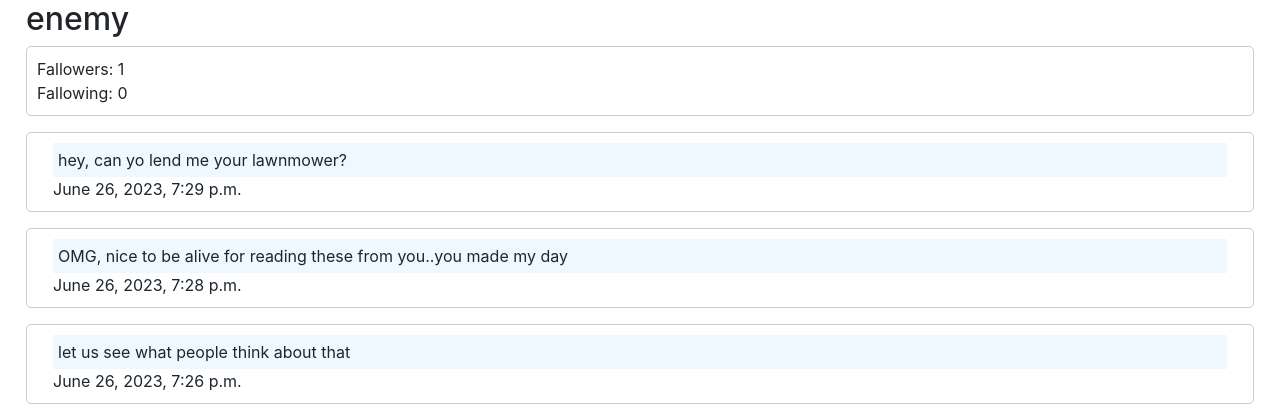
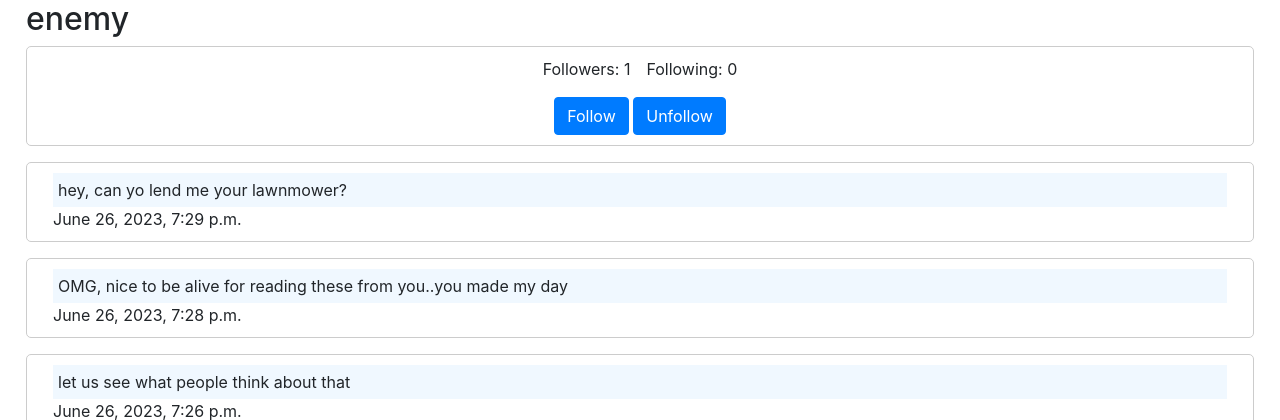
Before and after one commit to jotasenator/project4, a Django app: a page that uses network/templates/network/profile.html in a window 1280 px wide. Shown: the part 66-486 px from the top of the page. Run offline with Django 3.2, Linux system fonts and the light colour scheme; data comes from the database, SQL or seed files in the repository; both versions use the stored data as it was after the commit; some libraries are stand-ins or nearby versions.

Commit message:
Style the followers and buttons

```diff
--- a/network/templates/network/profile.html
+++ b/network/templates/network/profile.html
@@ -4,9 +4,18 @@
 <h2 class="ml-3">{{profile_user.username}}</h2>
 <div>
     <div class="new-post">
-        <p>Fallowers: {{fallowers}}</p>
-        <p>Fallowing: {{fallowings}} </p>
+        <div class="d-flex align-items-center flex-column">
+            <div class="d-flex">
+                <p class="mr-3">Followers: {{followers}}</p>
+                <p>Following: {{followings}} </p>
+            </div>
+            <div class="mt-3">
+                <button class="btn btn-primary">Follow</button>
+                <button class="btn btn-primary">Unfollow</button>
+            </div>
+        </div>
     </div>
+
     {% for post in page_obj%}
     <div class="card-body new-post mt-3">
         <!-- <h4 class=" card-title ml-3">{{post.user}}</h4> -->
--- a/network/views.py
+++ b/network/views.py
@@ -85,8 +85,8 @@ def register(request):
 
 def profile(request, username):
     profile_user = User.objects.get(username=username)
-    fallowers = profile_user.followers.count()
-    fallowings = profile_user.following.count()
+    followers = profile_user.followers.count()
+    followings = profile_user.following.count()
     posts = Post.objects.filter(user=profile_user).order_by("-created_at")
 
     paginator = Paginator(posts, 10)
@@ -97,8 +97,8 @@ def profile(request, username):
         "network/profile.html",
         {
             "profile_user": profile_user,
-            "fallowers": fallowers,
-            "fallowings": fallowings,
+            "followers": followers,
+            "followings": followings,
             "page_obj": page_obj,
         },
     )
```
Also changed, not shown: db.sqlite3.
